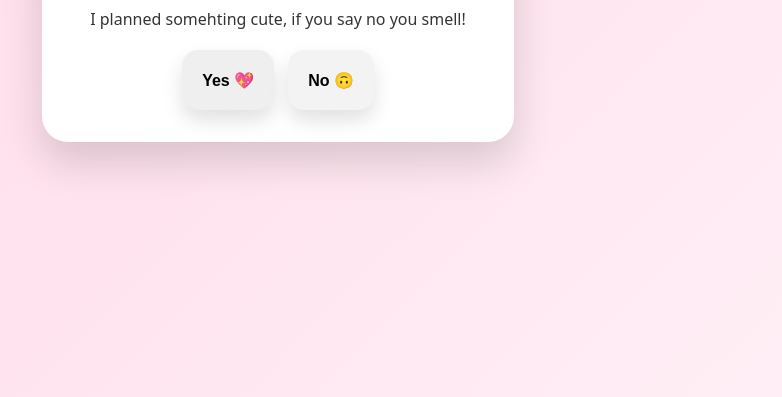
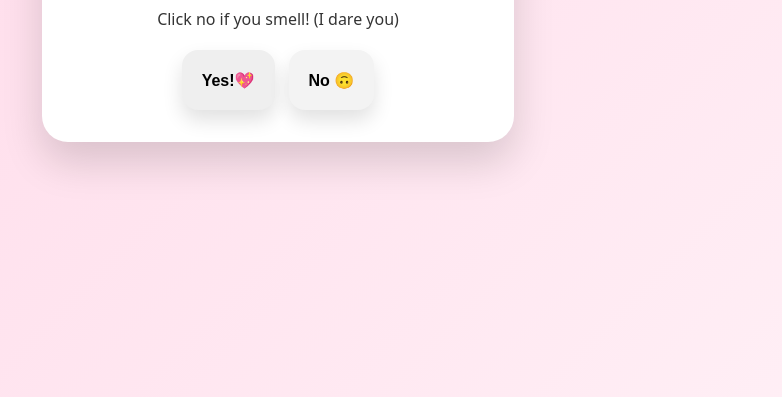
Before and after one commit to LavinArulanandam/Valentines, a plain HTML site: page index.html in a window 1280 px wide. Shown: the part 403-800 px from the top of the page, without its empty margins (362-1144 px from the left). Drawn offline with Linux system fonts and the light colour scheme.

Commit message:
Update index.html

```diff
--- a/index.html
+++ b/index.html
@@ -3,7 +3,7 @@
 <head>
   <meta charset="utf-8" />
   <meta name="viewport" content="width=device-width,initial-scale=1" />
-  <title>Be My Valentine?</title>
+  <title> Be My Valentine Baby!</title>
 
   <style>
     body{
@@ -84,16 +84,17 @@
 
 <div class="card">
   <h1>Will you be my Valentine Kynthia? 💘</h1>
-  <p>I planned somehting cute, if you say no you smell!</p>
+  <p>Click no if you smell!
+    (I dare you)</p>
 
   <div class="buttons" id="buttons">
-    <button class="yes" id="yes">Yes 💖</button>
+    <button class="yes" id="yes">Yes!💖</button>
     <button class="no" id="no">No 🙃</button>
   </div>
 
   <div class="success" id="success">
     <h2>Thank you my forever Valentine 🥰</h2>
-    <p>See you on the 14th sexy👀</p>
+    <p>See you on the 14th sexy👀 😎</p>
   </div>
 </div>
 
```
